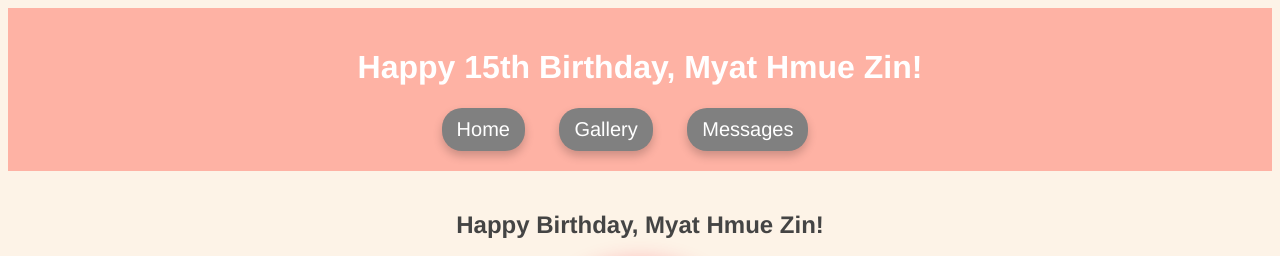
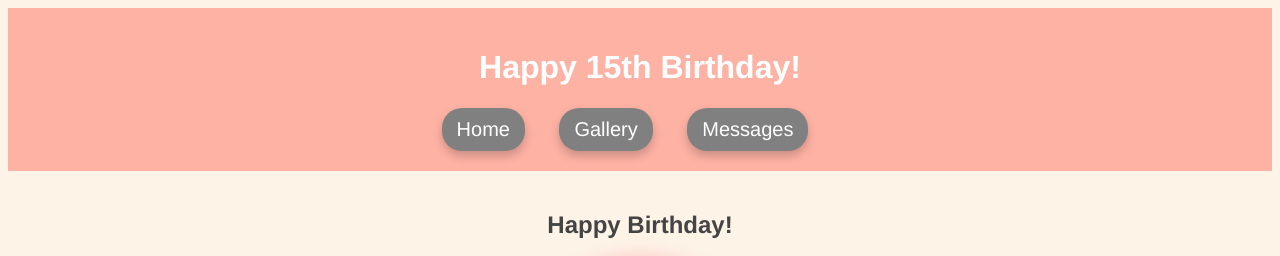
Before and after one commit to thekidartyom/test, a plain HTML site: page index.html in a window 1280 px wide. Shown: the top 256 px of the page. Drawn offline with Linux system fonts and the light colour scheme; grey boxes are pictures that could not be loaded.

Commit message:
Update index.html

```diff
--- a/index.html
+++ b/index.html
@@ -2,13 +2,13 @@
 <html>
 
 <head>
-  <title>Happy 15th Birthday, Myat Hmue Zin!</title>
+  <title>Happy 15th Birthday!</title>
   <link rel="stylesheet" href="style.css">
 </head>
 
 <body>
   <header>
-    <h1>Happy 15th Birthday, Myat Hmue Zin!</h1>
+    <h1>Happy 15th Birthday!</h1>
     <nav>
       <ul>
         <li><a href="index.html" class="nav-link">Home</a></li>
@@ -19,7 +19,7 @@
   </header>
   <main>
     <section class="message">
-      <h2>Happy Birthday, Myat Hmue Zin!</h2>
+      <h2>Happy Birthday!</h2>
       <img src="https://s9.kh1.co/aa/aa67c4c891f1a312c19121f1d5dc68c12b31ec36.jpeg" alt="Myat Hmue Zin's picture">
       <p>Wishing you all the best on your 15th birthday. May all your dreams come true and may you be blessed with good
         health, happiness, and success. Have a wonderful day!</p>
```
